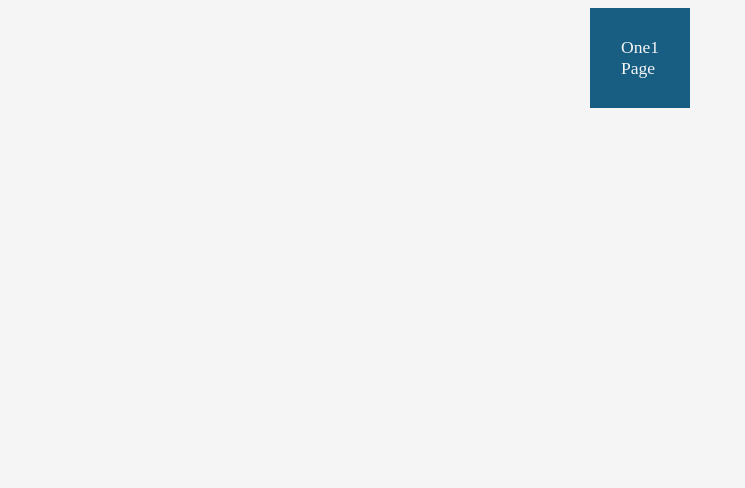
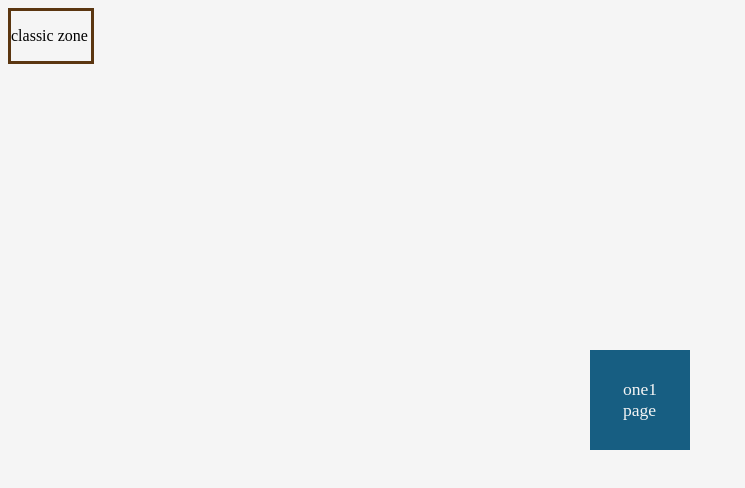
Before and after one commit to kamitom/one-pg, a plain HTML site: page index.html in a window 1280 px wide. Shown: the whole page, without its empty margins (0-745 px from the left). Drawn offline with Linux system fonts and the light colour scheme.

Commit message:
feat: vertical horizontal center test

```diff
--- a/css/style.css
+++ b/css/style.css
@@ -1,10 +1,17 @@
-body {
-  background: whitesmoke;
+:root {
+  --text-color: hsl(0, 31%, 89%);
+  --text-color1: whitesmoke;
+  --box-bg-color: hsl(200, 70%, 30%);
+  --background-color: whitesmoke;
 }
 
-.center-H {
+body {
+  background: var(--background-color);
+}
+
+.center-H1 {
   margin: auto;
-  background-color: hsl(200, 70%, 30%);
+  background-color: hsl(0, 0%, 5%);
   width: 100px;
   height: 100px;
   color: whitesmoke;
@@ -13,3 +20,23 @@ body {
   align-items: center;
   font-size: 1.1rem;
 }
+.center-H {
+  position: absolute;
+  top: 50%;
+  left: 50%;
+  transform: translate(-50%, -50%);
+  background-color: var(--box-bg-color);
+  width: 100px;
+  height: 100px;
+  color: var(--text-color1);
+  font-size: 1.1rem;
+  justify-content: center;
+  align-items: center;
+  display: flex;
+}
+
+.classic {
+  width: 80px;
+  border-style: solid;
+  border-color: hsl(30, 70%, 21%);
+}
--- a/index.html
+++ b/index.html
@@ -13,9 +13,12 @@
   <body>
     <div class="center-H">
       <p>
-        One1 <br />
-        Page
+        one1<br />
+        page
       </p>
+    </div>
+    <div class="classic">
+      <p>classic zone</p>
     </div>
   </body>
 </html>
```
